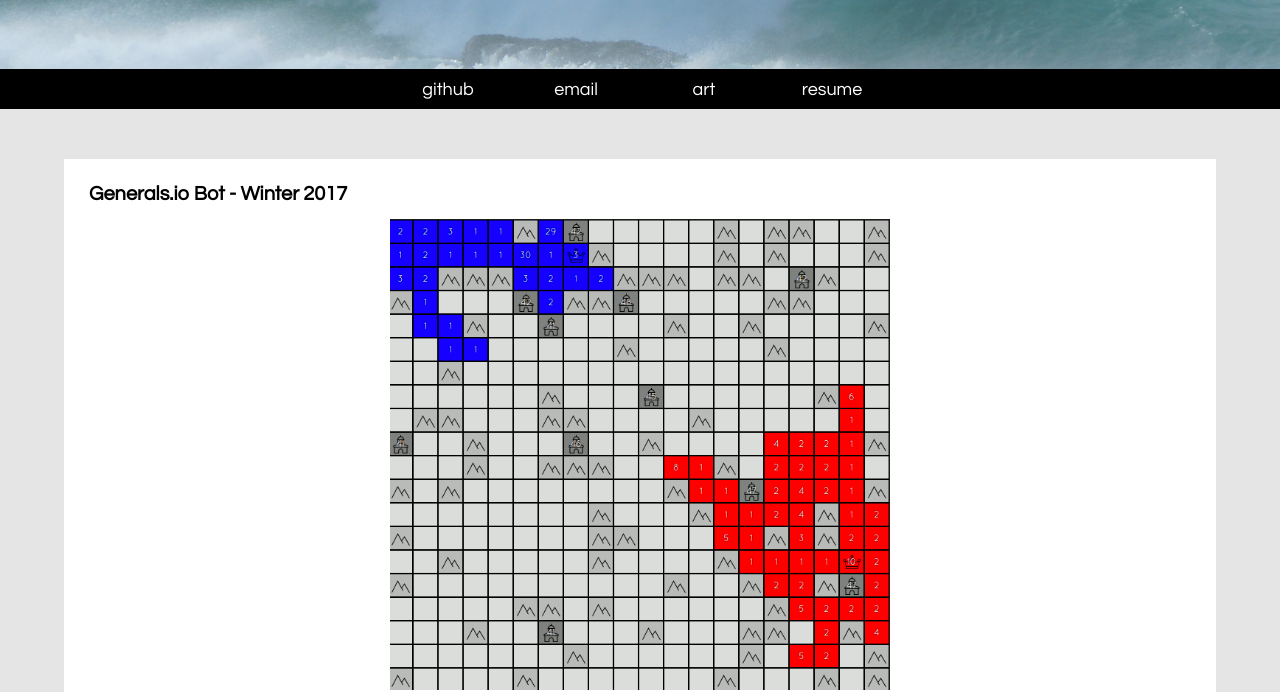
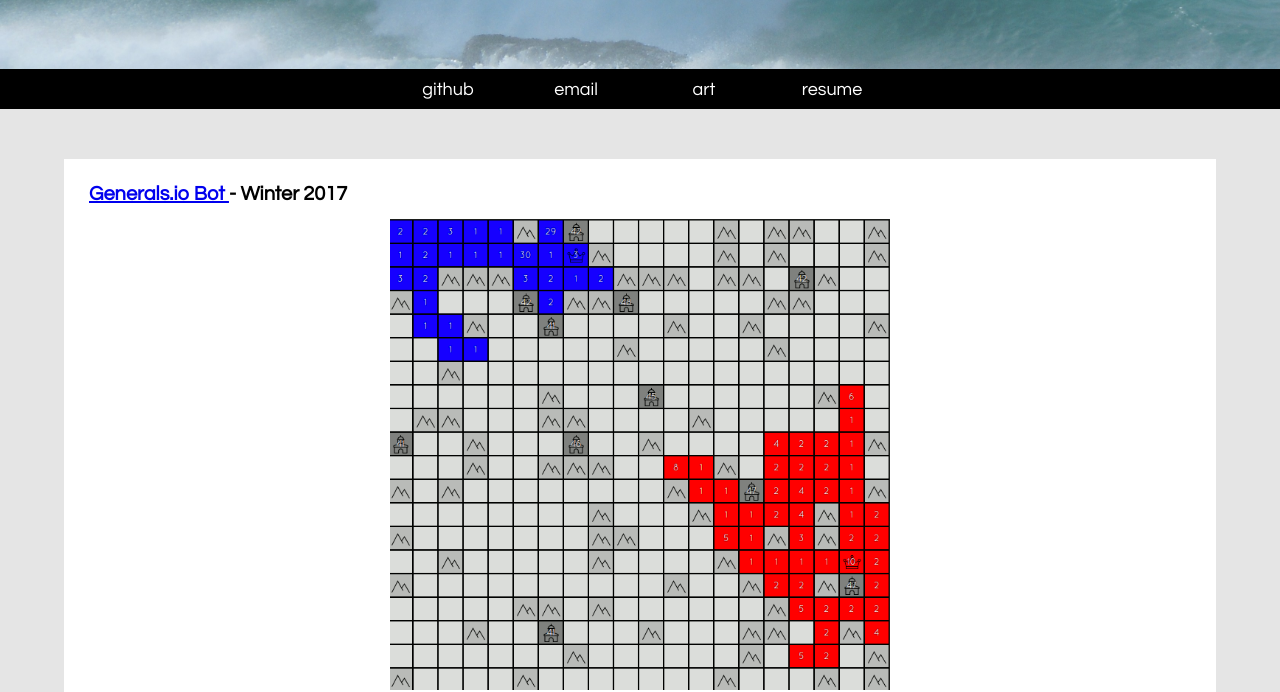
Before and after one commit to marie-la/marie-la.github.io, a plain HTML site: page index.html in a window 1280 px wide. Shown: the part 141-833 px from the top of the page. Drawn offline with Linux system fonts and the light colour scheme.

Commit message:
added link to git project

```diff
--- a/index.html
+++ b/index.html
@@ -28,7 +28,7 @@
 </div>
 
 <div id="project">
-	<h3>Generals.io Bot - Winter 2017</h3>
+	<h3><a href="https://github.com/marie-la/marbot">Generals.io Bot </a>- Winter 2017</h3>
     <img src="generals.gif" style="max-width:500px; width:80%; display:block; margin:auto;">
     <p>My goal was to make the best bot with the least complexity. As is, it is ranked #64 on the bot server, though this says more about how unpopulated the bot server is than how good my bot is. It uses a 3 move lookahead with crude pruning (only checks top ten options at each iteration) and a simple scoring mechanism. Watching simplicity lead to complex behavior is very aesthetically satisfying.</p>
     <ol> Score increases for:
```
